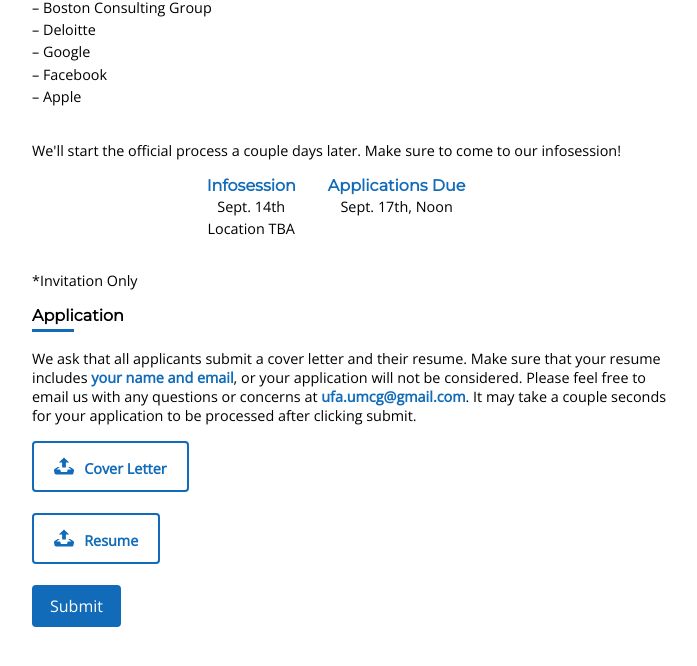
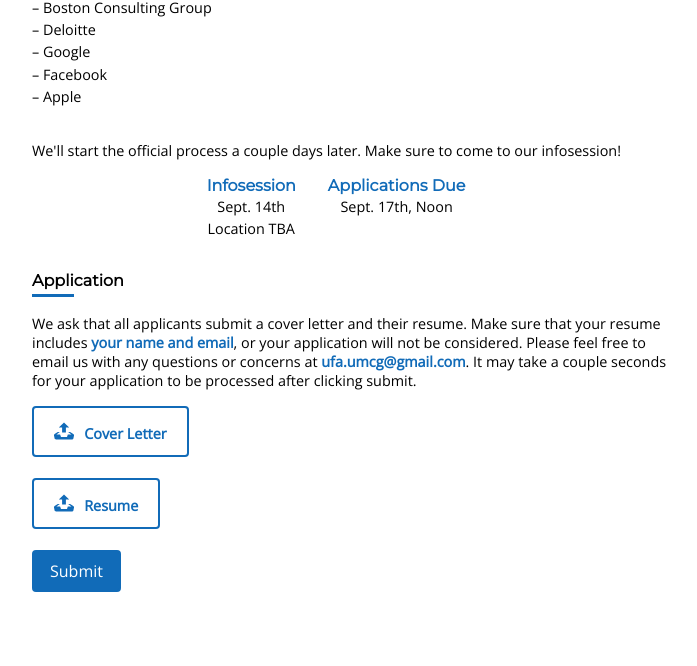
Before and after one commit to amyran26/ufaumcg.github.io, a plain HTML site: page recruit.html in a window 1280 px wide. Shown: the part 698-1364 px from the top of the page, without its empty margins (288-985 px from the left). Drawn offline with nearby package versions, Linux system fonts and the light colour scheme.

Commit message:
removed invitations only

```diff
--- a/recruit.html
+++ b/recruit.html
@@ -66,7 +66,6 @@
             <span>Sept. 17th, Noon</span>
           </div>
         </div>
-        <p>*Invitation Only</p>
       </div>
       <div class="recruit-application">
         <h3 class="recruit-header"><u>Appli</u>cation</h3>
```
